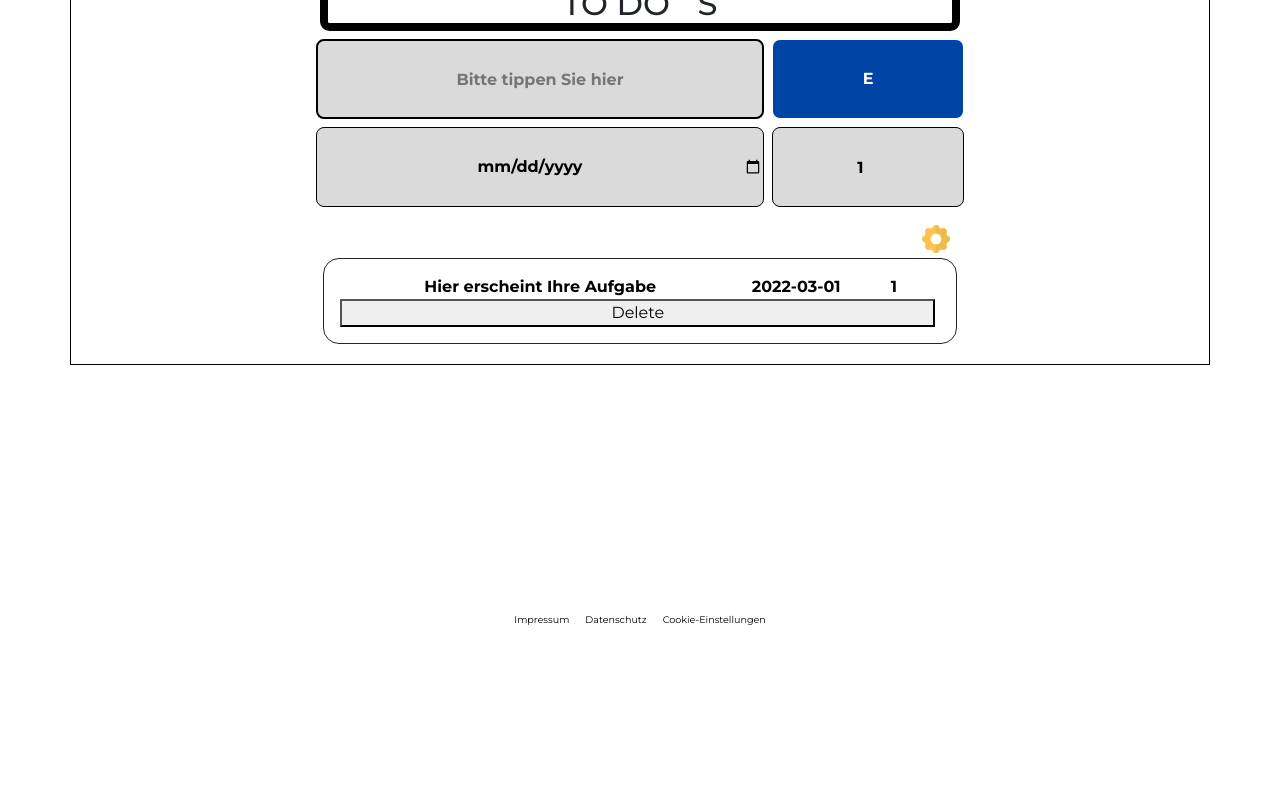
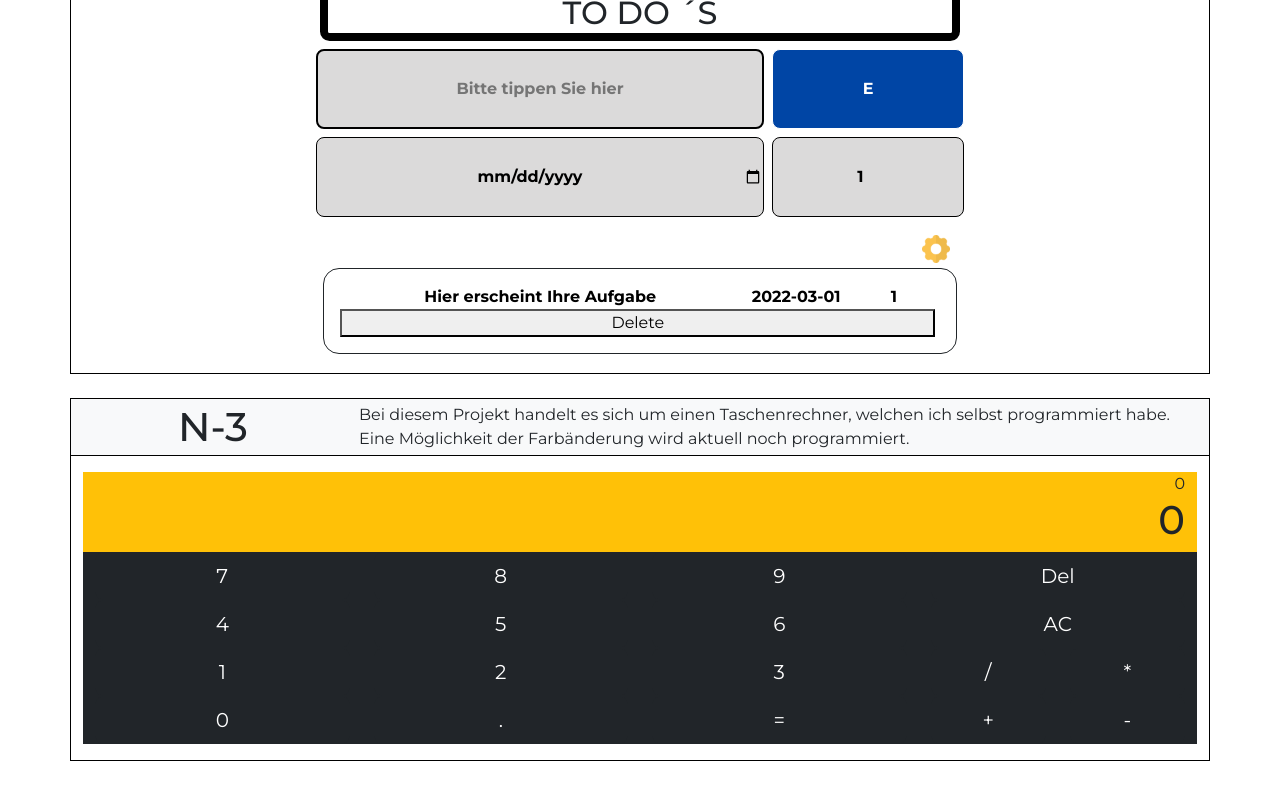
Before and after one commit to devmakesmarter/portfoliowebsite, a React (Create React App) app: page / in a window 1280 px wide. Shown: the part 966-1766 px from the top of the page. Before the commit the page ends 1633 px from the top, so only its background shows below. Built offline with nearby package versions, Linux system fonts and the light colour scheme.

Commit message:
Taschenrechner programmiert

```diff
--- a/src/Components/App.js
+++ b/src/Components/App.js
@@ -17,7 +17,8 @@ import {Next} from "../Components/Nextstepwithbootstrap/Next";
 import {Skillsrefactor} from "../Components/Skillsrefactor/Skillsrefactor";
 import {Navbarwithboots} from "../Components/Navbarwithboots/Navbarwithboots";
 import {Aboutmewithbootsrap} from "../Components/Aboutmewithbootsrap/Aboutmewithbootsrap";
-
+import {UseRed} from "./UseReducer/UseRed";
+import {Calculator} from "../Components/Calculator/Calculator";
 function App() {
   return (
 
@@ -37,6 +38,7 @@ function App() {
     <br></br>
 
 
+
     <Skillsrefactor/>
     <br></br>
 
@@ -50,6 +52,7 @@ function App() {
     <br></br>
     <ProjektSeparator head="N-2" project={<ToDo/>} description="Eine ToDo-Liste mit verschiedenen Eigenschaften. Unter anderem ist es möglich, ein Zieldatum einzugeben und auch eine Prio zu vergeben. Die erstellen Aufgaben können nach Datum oder Prio auf- und absteigend sortiert werden." />
     <br></br>
+    <ProjektSeparator head="N-3 " project={<Calculator/>} description=" Bei diesem Projekt handelt es sich um einen Taschenrechner, welchen ich selbst programmiert habe. Eine Möglichkeit der Farbänderung wird aktuell noch programmiert. " />
 
 
 
--- /dev/null
+++ b/src/Components/Calculator/Calculator.css
@@ -0,0 +1,12 @@
+#Calculatro48023532423 {
+    margin-top: 16px;
+    margin-bottom: 16px;
+}
+
+.modifiybutton789461 {
+    width: 100%;
+}
+
+.marginreducer784681377 {
+    margin: 0;
+}
--- /dev/null
+++ b/src/Components/Calculator/Calculator.js
@@ -0,0 +1,135 @@
+import {React, useState, useEffect, useReducer} from 'react';
+import 'bootstrap/dist/css/bootstrap.min.css';
+import "../Calculator/Calculator.css";
+import { Container, Row, Col, Carousel,Nav, Button,Navbar,NavDropdown, Card } from 'react-bootstrap';
+
+
+
+export const Calculator = () => {
+
+    const [input, setInput] = useState("");
+    const [result, setResult] =useState("0");
+
+
+
+    const operators = [".", "/","*","-","+"];
+
+   const handleClick = (e) => {
+    var tar = e.target.value;
+
+    if( operators.includes(tar) && input==="" && result !="0"){
+
+        setInput((prev) => (prev + tar));
+    }
+
+    if(operators.includes(tar) && input===""  ){
+        return
+    }
+    if(operators.includes(tar)&& operators.includes(input.slice(-1))){
+        return
+    }
+
+
+
+
+    else{
+    setInput((prev) => (prev + tar))
+    }
+    }
+
+   const handleDelete = () =>{
+        setInput((prev)=>(
+            prev.slice(0,-1)
+        ))
+   }
+
+   const handleSum = () => {
+
+        if(input != "" && result != "0"){
+            console.log("a")
+
+
+            setResult((prev)=> (
+                 eval(prev.toString() + input )
+            ));
+            setInput("");
+            }
+
+        else if(!operators.includes(input.slice(-1)) && input != "" ){
+            console.log("b")
+            setResult(eval(input));
+            setInput("");
+        }
+
+
+
+
+        else{
+
+            alert("Letzte Eingabe darf nicht leer oder Operatorzeichen sein ")
+        }
+   }
+
+   console.log(typeof(result));
+
+   const handleReset = () => {
+
+        setInput("");
+        setResult(0);
+   }
+
+
+  return (
+    <>
+    <Container id="Calculatro48023532423">
+        <Row>
+            <Col className="results col-12 text-end bg-warning">{input ? <span>{input}</span> : <span>0</span> } <h1>{result}</h1> </Col>
+        </Row>
+
+        <div className="bg-dark">
+        <Row className="bg-dark">
+            <Col className="col-3  d-flex justify-content-center align-items-center bg-dark" ><Button className="btn btn-dark btn-lg btn-block modifiybutton789461" value={7} onClick={handleClick}  >7</Button></Col>
+            <Col className=" col-3 d-flex justify-content-center align-items-center bg-dark " ><Button className="btn btn-dark btn-lg btn-block modifiybutton789461" value={8} onClick={handleClick}  >8</Button></Col>
+            <Col className=" col-3 d-flex justify-content-center align-items-center bg-dark " ><Button className="btn btn-dark btn-lg btn-block modifiybutton789461" value={9} onClick={handleClick} >9</Button></Col>
+            <Col className="col-3 d-flex justify-content-center align-items-center bg-dark  text-white" ><Button className="btn btn-dark btn-lg btn-block modifiybutton789461"  onClick={handleDelete} >Del</Button></Col>
+
+
+
+        </Row>
+        <Row className="bg-dark"  >
+            <Col className="col-3  d-flex justify-content-center align-items-center bg-dark" ><Button className="btn btn-dark btn-lg btn-block modifiybutton789461" value={4} onClick={handleClick} >4</Button></Col>
+            <Col className=" col-3 d-flex justify-content-center align-items-center bg-dark " ><Button className="btn btn-dark btn-lg btn-block modifiybutton789461" value={5} onClick={handleClick}  >5</Button></Col>
+            <Col className=" col-3 d-flex justify-content-center align-items-center bg-dark " ><Button className="btn btn-dark btn-lg btn-block modifiybutton789461" value={6} onClick={handleClick} >6</Button></Col>
+            <Col className="col-3 d-flex justify-content-center align-items-center bg-dark  text-white" ><Button className="btn btn-dark btn-lg btn-block modifiybutton789461"  onClick={handleReset} >AC</Button></Col>
+        </Row>
+        <Row className="bg-dark"  >
+            <Col className="col-3  d-flex justify-content-center align-items-center bg-dark" ><Button className="btn btn-dark btn-lg btn-block modifiybutton789461" value={1} onClick={handleClick} >1</Button></Col>
+            <Col className=" col-3 d-flex justify-content-center align-items-center bg-dark " ><Button className="btn btn-dark btn-lg btn-block modifiybutton789461" value={2} onClick={handleClick} >2</Button></Col>
+            <Col className=" col-3 d-flex justify-content-center align-items-center bg-dark " ><Button className="btn btn-dark btn-lg btn-block modifiybutton789461" value={3} onClick={handleClick} >3</Button></Col>
+            <Col className=" col-3 bg-secondary " >
+                <Row className="bg-dark"  >
+                <Col className="col-6 d-flex justify-content-center align-items-center bg-dark  text-white" ><Button className="btn btn-dark btn-lg btn-block modifiybutton789461" value="/" onClick={handleClick} >/</Button></Col>
+                 <Col className="col-6 d-flex justify-content-center align-items-center bg-dark text-white " ><Button className="btn btn-dark btn-lg btn-block modifiybutton789461" value="*" onClick={handleClick} >*</Button></Col>
+                </Row>
+            </Col>
+        </Row>
+        <Row className="bg-dark"     >
+            <Col className="col-3  d-flex justify-content-center align-items-center bg-dark" ><Button className="btn btn-dark btn-lg btn-block modifiybutton789461" value={0}  >0</Button></Col>
+            <Col className=" col-3 d-flex justify-content-center align-items-center bg-dark " ><Button className="btn btn-dark btn-lg btn-block modifiybutton789461" onClick={handleClick} value="." >.</Button></Col>
+            <Col className=" col-3 d-flex justify-content-center align-items-center bg-dark " ><Button className="btn btn-dark btn-lg btn-block modifiybutton789461" onClick={handleSum}  >=</Button></Col>
+            <Col className=" col-3 bg-dark" >
+                <Row className="bg-dark" >
+                <Col className="col-6 d-flex justify-content-center align-items-center bg-dark  text-white" ><Button className="btn btn-dark btn-lg btn-block modifiybutton789461" onClick={handleClick} value="+">+</Button></Col>
+                 <Col className="col-6 d-flex justify-content-center align-items-center bg-dark text-white " ><Button className="btn btn-dark btn-lg btn-block modifiybutton789461" onClick={handleClick} value="-">-</Button></Col>
+                </Row>
+            </Col>
+        </Row>
+        </div>
+
+
+
+    </Container>
+
+    </>
+  )
+}
--- a/src/Components/Projektehead/ProjekteHead.css
+++ b/src/Components/Projektehead/ProjekteHead.css
@@ -4,7 +4,7 @@ html {
     font-size: 16px;
 }
 
-h1 {
+.specialh1tothis {
     font-size: clamp(1.5rem, 0.4rem + 2.5vw, 2rem);
 }
 
--- a/src/Components/Projektseparator/ProjektSeparator.js
+++ b/src/Components/Projektseparator/ProjektSeparator.js
@@ -19,7 +19,7 @@ export  const ProjektSeparator = ({head, description, project}) => {
             <Col className="col-3 p-1 d-flex justify-content-center align-items-center  borderforcallindiviual "><h1 className="zeropaddingandmargin34253423"  >{head} </h1></Col>
             <Col className="col-9 p-1 borderforcallindiviualtwo  "  > <p className="zeropaddingandmargin34253423"> {description} </p> </Col>
           </Row>
-          <Row>
+          <Row className="">
             <Col className="col-12 d-flex  borderforcallindiviualthree justify-content-center align-items-center "> {project} </Col>
           </Row>
         </Container>
--- /dev/null
+++ b/src/Components/UseReducer/UseRed.js
@@ -0,0 +1,52 @@
+import {React, useState, useEffect, useReducer} from 'react';
+import 'bootstrap/dist/css/bootstrap.min.css';
+import "../UseReducer/useRed.css";
+import { Container, Row, Col, Carousel,Nav, Button,Navbar,NavDropdown, Card } from 'react-bootstrap';
+
+
+    const ACTIONS = { ADD_TODO: "add-todo" }
+
+    const reducer = (todo, action) => {
+        switch(action.type){
+            case ACTIONS.ADD_TODO :
+            return[...todo, newTodo(action?.payload?.name)]
+        }
+
+                     }
+
+    const newTodo = (name) => {
+        return {id: Date.now(), name: name, complete: false}
+
+    }
+
+export const UseRed = () => {
+
+
+
+    const [name, setName] = useState("");
+    const [todo, dispatch] = useReducer(reducer, []);
+
+    console.log(todo);
+
+
+    const handleSubmit = (e) => {
+       e.preventDefault();
+
+       dispatch({type: ACTIONS.ADD_TODO, payload:{name: name}})
+       setName("");
+
+    }
+
+
+
+  return (
+    <>
+
+        <form onSubmit={handleSubmit}>
+            <input type="text" value={name} onChange={e => setName(e.target.value)} />
+
+        </form>
+
+    </>
+  )
+}
```
Also changed, not shown: src/Components/UseReducer/useRed.css (added).
